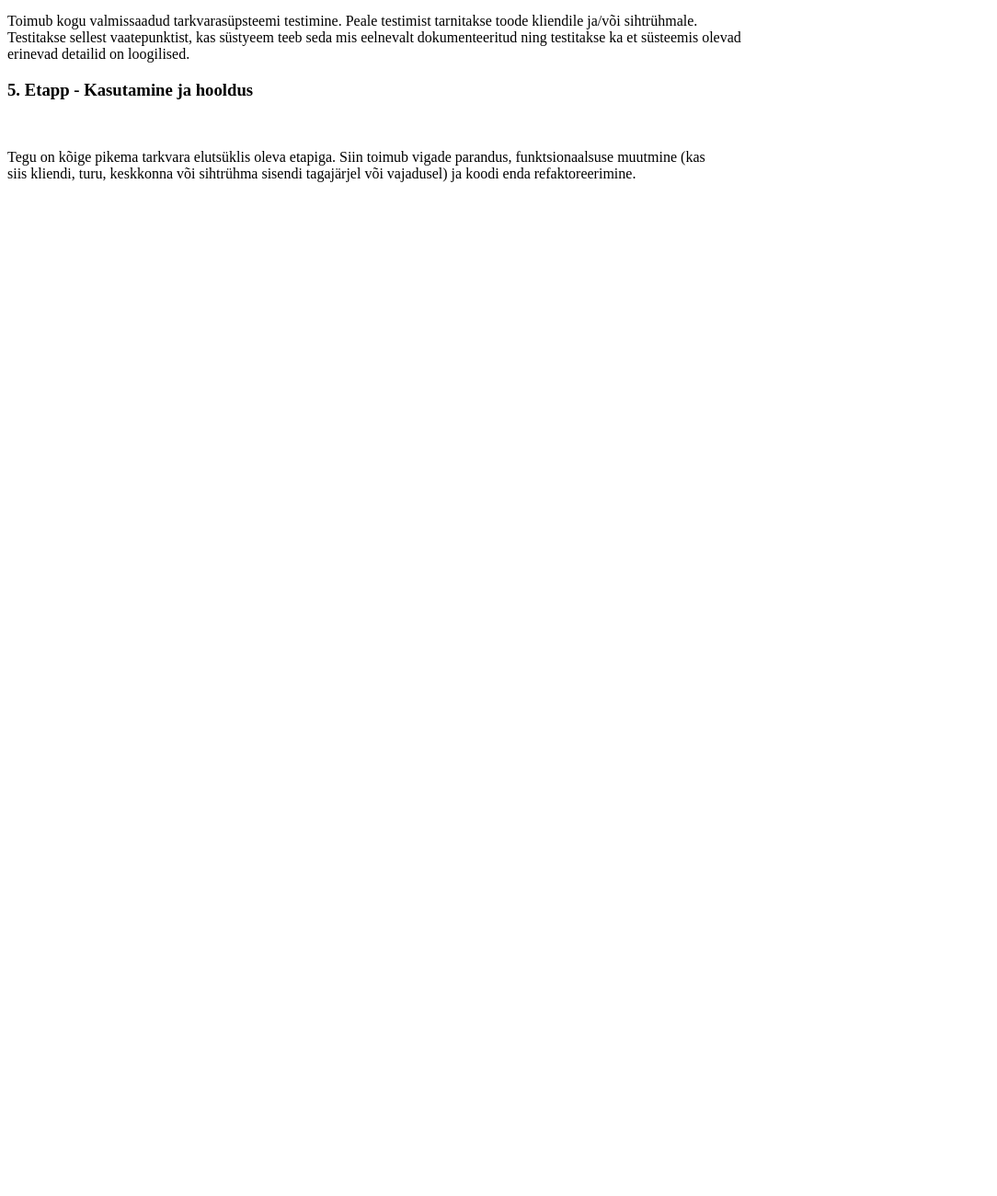
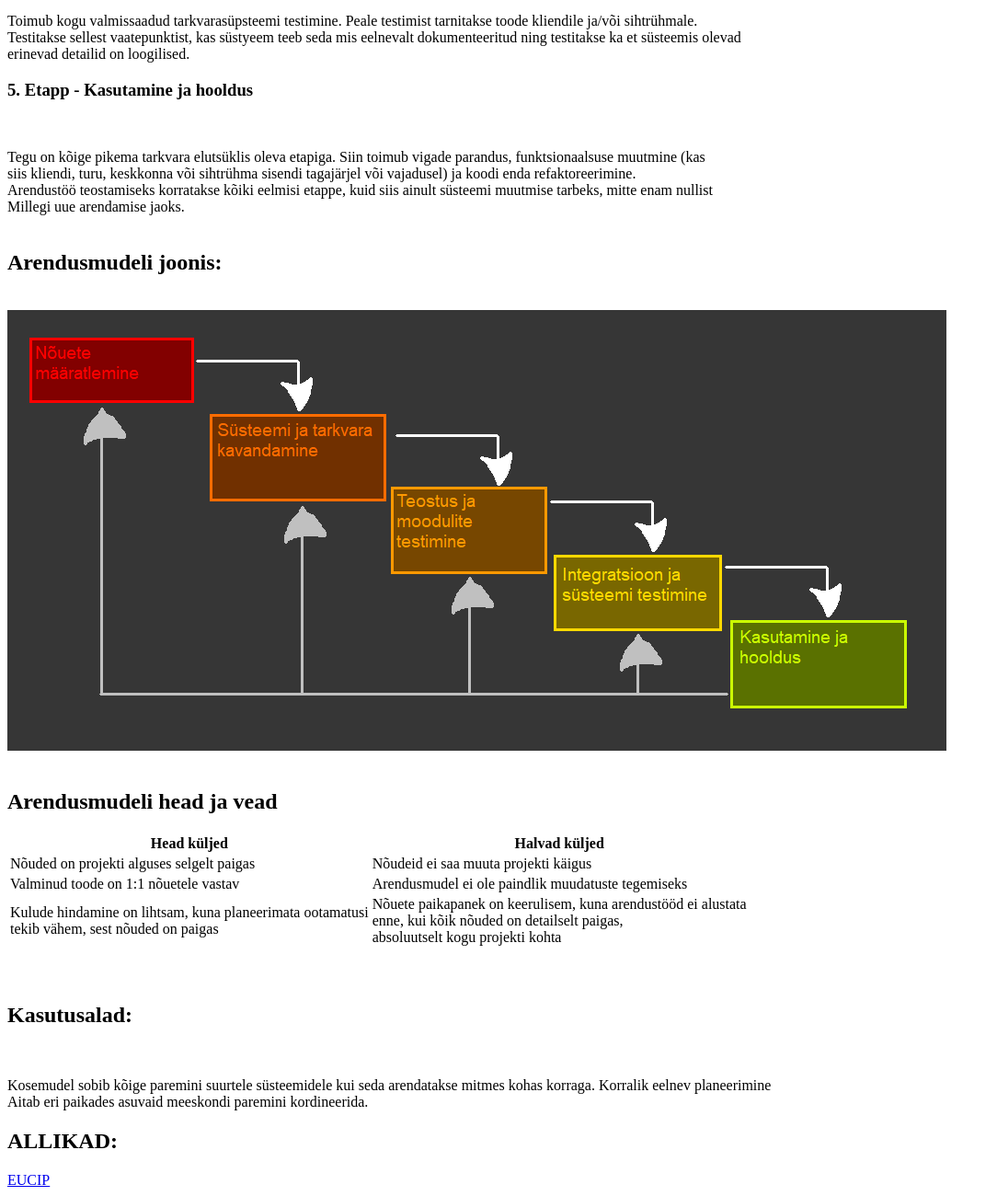
Before and after one commit to Estlib/TarkvaraArendusprotsessTARpe24JyriVaitmaa, a plain HTML site: page SDLCModels/waterfall.html in a window 1280 px wide. Shown: the part 992-2292 px from the top of the page at 92% size, without its empty margins (0-1084 px from the left). Before the commit the page ends 1206 px from the top, so only its background shows below. Drawn offline with Linux system fonts and the light colour scheme.

Commit message:
waterfall lõpetatud

```diff
--- a/SDLCModels/waterfall.html
+++ b/SDLCModels/waterfall.html
@@ -49,8 +49,45 @@
     <p>
             Tegu on kõige pikema tarkvara elutsüklis oleva etapiga. Siin toimub vigade parandus, funktsionaalsuse muutmine (kas<br/>
         siis kliendi, turu, keskkonna või sihtrühma sisendi tagajärjel või vajadusel) ja koodi enda refaktoreerimine.<br/>
-
+        Arendustöö teostamiseks korratakse kõiki eelmisi etappe, kuid siis ainult süsteemi muutmise tarbeks, mitte enam nullist<br/>
+        Millegi uue arendamise jaoks.<br/><br/>
     </p>
-
+    <h2>Arendusmudeli joonis:</h2><br/>
+    <img src="../images/waterfall.PNG"/><br/><br/>
+    <h2>Arendusmudeli head ja vead</h2>
+    <table>
+        <thead>
+            <tr>
+                <th>Head küljed</th>
+                <th>Halvad küljed</th>
+            </tr>
+        </thead>
+        <tbody>
+            <tr>
+                <td>Nõuded on projekti alguses selgelt paigas</td>
+                <td>Nõudeid ei saa muuta projekti käigus</td>
+            </tr>
+            <tr>
+                <td>Valminud toode on 1:1 nõuetele vastav</td>
+                <td>Arendusmudel ei ole paindlik muudatuste tegemiseks</td>
+            </tr>
+            <tr>
+                <td>Kulude hindamine on lihtsam, kuna planeerimata ootamatusi<br/> tekib vähem, sest nõuded on paigas</td>
+                <td>Nõuete paikapanek on keerulisem, kuna arendustööd ei alustata<br/> enne, kui kõik nõuded on detailselt paigas, <br/>
+                    absoluutselt kogu projekti kohta</td>
+            </tr>
+            <tr>
+                <td></td>
+                <td></td>
+            </tr>
+        </tbody>
+    </table><br/><br/>
+    <h2>Kasutusalad:</h2><br/>
+    <p>
+        Kosemudel sobib kõige paremini suurtele süsteemidele kui seda arendatakse mitmes kohas korraga. Korralik eelnev planeerimine<br/>
+        Aitab eri paikades asuvaid meeskondi paremini kordineerida.
+    </p>
+    <h2>ALLIKAD:</h2>
+    <a href="https://eopearhiiv.edu.ee/e-kursused/eucip/arendus/1221_koskmudel.html">EUCIP</a>
 </body>
 </html>
```
Also changed, not shown: images/waterfall.PNG (added).
